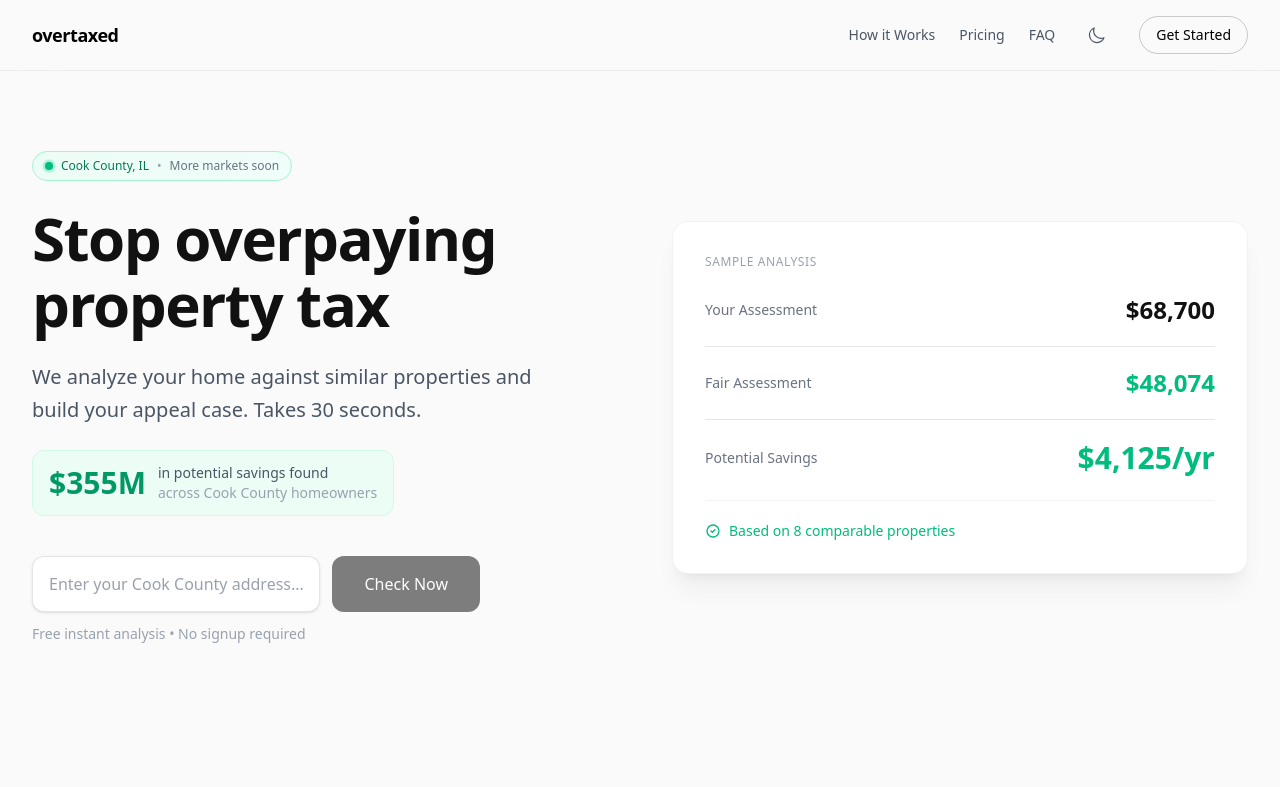
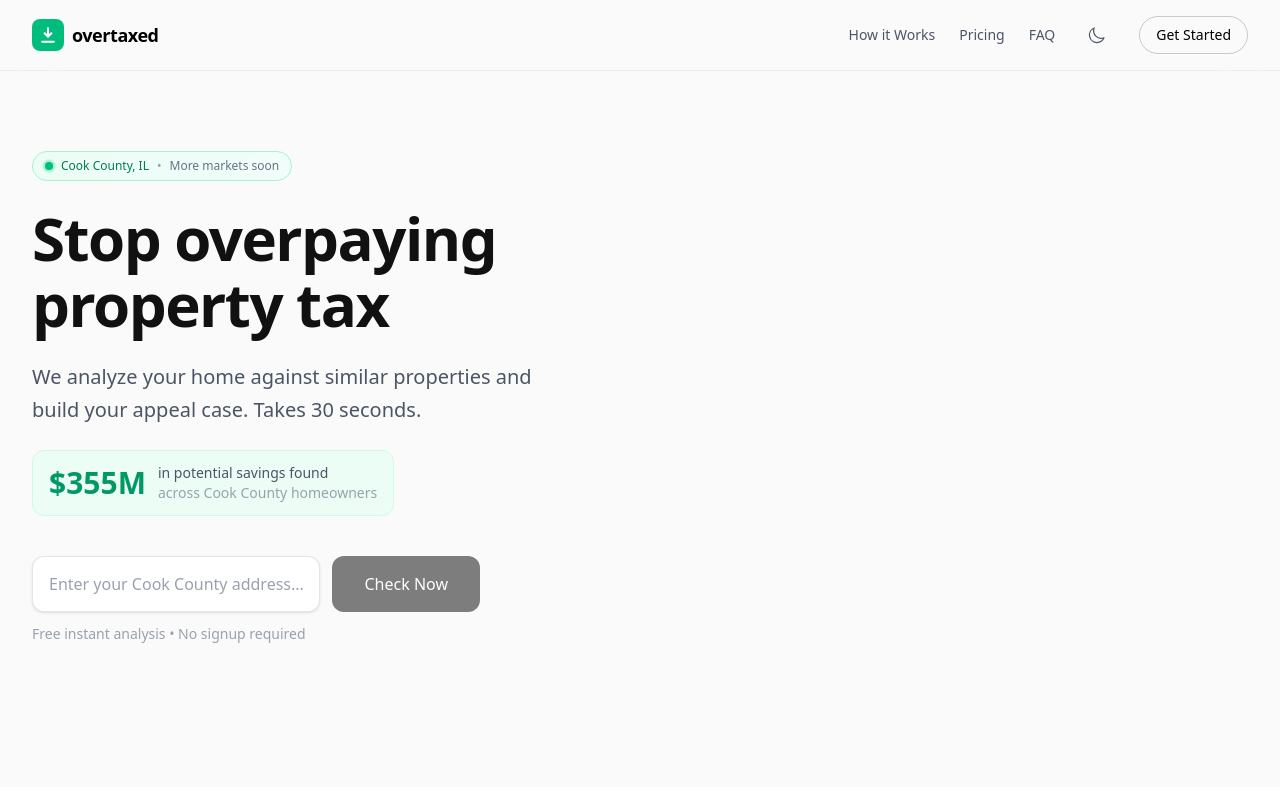
Before and after one commit to lati-bot/overtaxed, a Next.js app: page / in a window 1280 px wide. Shown: the top 787 px of the page. Built offline with nearby package versions, Linux system fonts and the light colour scheme.

Commit message:
UI cleanup: remove sample analysis, add logo icon, center How it works, update favicon

```diff
--- a/src/app/page.tsx
+++ b/src/app/page.tsx
@@ -112,8 +112,17 @@ export default function Home() {
       {/* Navigation */}
       <nav className={`sticky top-0 z-50 ${isDark ? "bg-[#0a0a0a]/80" : "bg-[#fafafa]/80"} backdrop-blur-xl border-b ${isDark ? "border-white/5" : "border-black/5"}`}>
         <div className="max-w-7xl mx-auto px-4 sm:px-8 py-4 flex items-center justify-between">
-          <div className={`text-lg font-semibold tracking-tight ${isDark ? "text-white" : "text-black"}`}>
-            overtaxed
+          <div className="flex items-center gap-2">
+            {/* Logo icon */}
+            <div className={`w-8 h-8 rounded-lg flex items-center justify-center font-bold text-sm ${isDark ? "bg-emerald-500 text-black" : "bg-emerald-500 text-white"}`}>
+              <svg viewBox="0 0 24 24" className="w-5 h-5" fill="none" stroke="currentColor" strokeWidth="2.5">
+                <path d="M12 4L12 14M12 14L8 10M12 14L16 10" strokeLinecap="round" strokeLinejoin="round"/>
+                <path d="M5 20H19" strokeLinecap="round"/>
+              </svg>
+            </div>
+            <span className={`text-lg font-semibold tracking-tight ${isDark ? "text-white" : "text-black"}`}>
+              overtaxed
+            </span>
           </div>
           <div className="flex items-center gap-4 sm:gap-6">
             <div className={`hidden md:flex items-center gap-6 text-sm ${isDark ? "text-gray-400" : "text-gray-600"}`}>
@@ -254,35 +263,9 @@ export default function Home() {
               </form>
             </div>
 
-            {/* Right side - Visual */}
+            {/* Right side - Empty for cleaner hero */}
             <div className="hidden lg:block">
-              <div className={`rounded-2xl p-8 ${isDark ? "bg-white/[0.02] border border-white/10" : "bg-white border border-black/5 shadow-xl shadow-black/5"}`}>
-                <div className={`text-xs font-medium uppercase tracking-wider mb-6 ${isDark ? "text-gray-500" : "text-gray-400"}`}>Sample Analysis</div>
-                <div className="space-y-5">
-                  <div className="flex items-center justify-between">
-                    <span className={`text-sm ${isDark ? "text-gray-400" : "text-gray-500"}`}>Your Assessment</span>
-                    <span className="text-2xl font-semibold">$68,700</span>
-                  </div>
-                  <div className={`h-px ${isDark ? "bg-white/10" : "bg-black/10"}`}></div>
-                  <div className="flex items-center justify-between">
-                    <span className={`text-sm ${isDark ? "text-gray-400" : "text-gray-500"}`}>Fair Assessment</span>
-                    <span className="text-2xl font-semibold text-emerald-500">$48,074</span>
-                  </div>
-                  <div className={`h-px ${isDark ? "bg-white/10" : "bg-black/10"}`}></div>
-                  <div className="flex items-center justify-between">
-                    <span className={`text-sm ${isDark ? "text-gray-400" : "text-gray-500"}`}>Potential Savings</span>
-                    <span className="text-3xl font-bold text-emerald-500">$4,125/yr</span>
-                  </div>
-                </div>
-                <div className={`mt-6 pt-5 border-t ${isDark ? "border-white/10" : "border-black/5"}`}>
-                  <div className="flex items-center gap-2 text-emerald-500 text-sm font-medium">
-                    <svg className="w-4 h-4" fill="none" viewBox="0 0 24 24" stroke="currentColor">
-                      <path strokeLinecap="round" strokeLinejoin="round" strokeWidth={2} d="M9 12l2 2 4-4m6 2a9 9 0 11-18 0 9 9 0 0118 0z" />
-                    </svg>
-                    Based on 8 comparable properties
-                  </div>
-                </div>
-              </div>
+              {/* Intentionally empty - let the stats below speak */}
             </div>
           </div>
         </div>
@@ -310,9 +293,9 @@ export default function Home() {
 
       {/* How it works */}
       <section id="how-it-works" className="py-16 sm:py-20 px-4 sm:px-8">
-        <div className="max-w-7xl mx-auto">
+        <div className="max-w-7xl mx-auto text-center">
           <h2 className="text-2xl sm:text-3xl md:text-4xl font-semibold mb-3 sm:mb-4">How it works</h2>
-          <p className={`text-base sm:text-lg mb-10 sm:mb-12 max-w-xl ${isDark ? "text-gray-400" : "text-gray-600"}`}>
+          <p className={`text-base sm:text-lg mb-10 sm:mb-12 max-w-xl mx-auto ${isDark ? "text-gray-400" : "text-gray-600"}`}>
             We do the research. You file the appeal.
           </p>
 
```
Also changed, not shown: public/favicon.svg.
